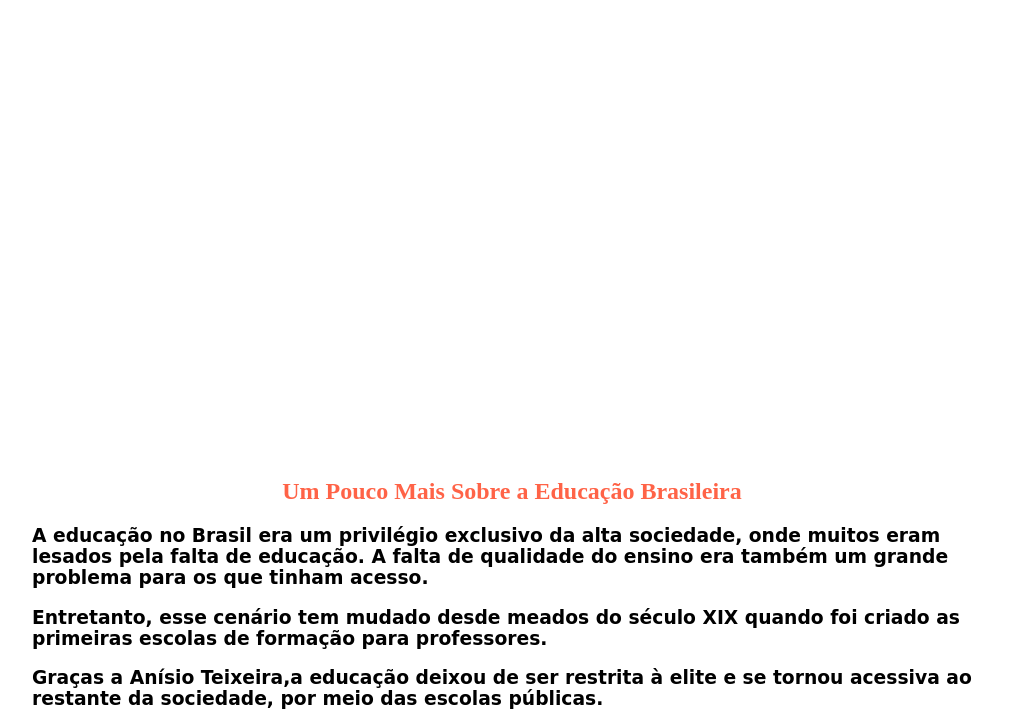
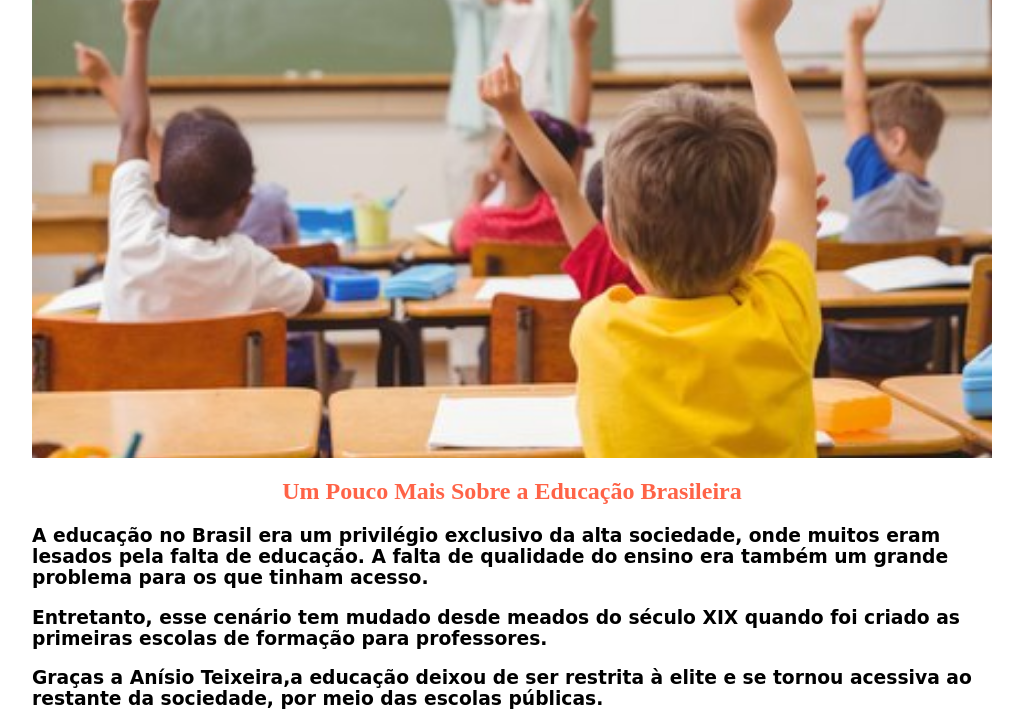
Before and after one commit to maripontocom/contesuahistoria, a plain HTML site: page index.html in a window 1280 px wide. Shown: the part 72-797 px from the top of the page, without its empty margins (128-1151 px from the left). Drawn offline with Linux system fonts and the light colour scheme.

Commit message:
Update estilo.css

```diff
--- a/estilo.css
+++ b/estilo.css
@@ -21,7 +21,7 @@ h3{
 #titulo{
 color: tomato;
 text-align: center;
-background-image: url(conte/escola.jpg);
+background-image: url(escola.jpg);
 height: 500px;
 width: 99,5;
 background-position: center;
```
